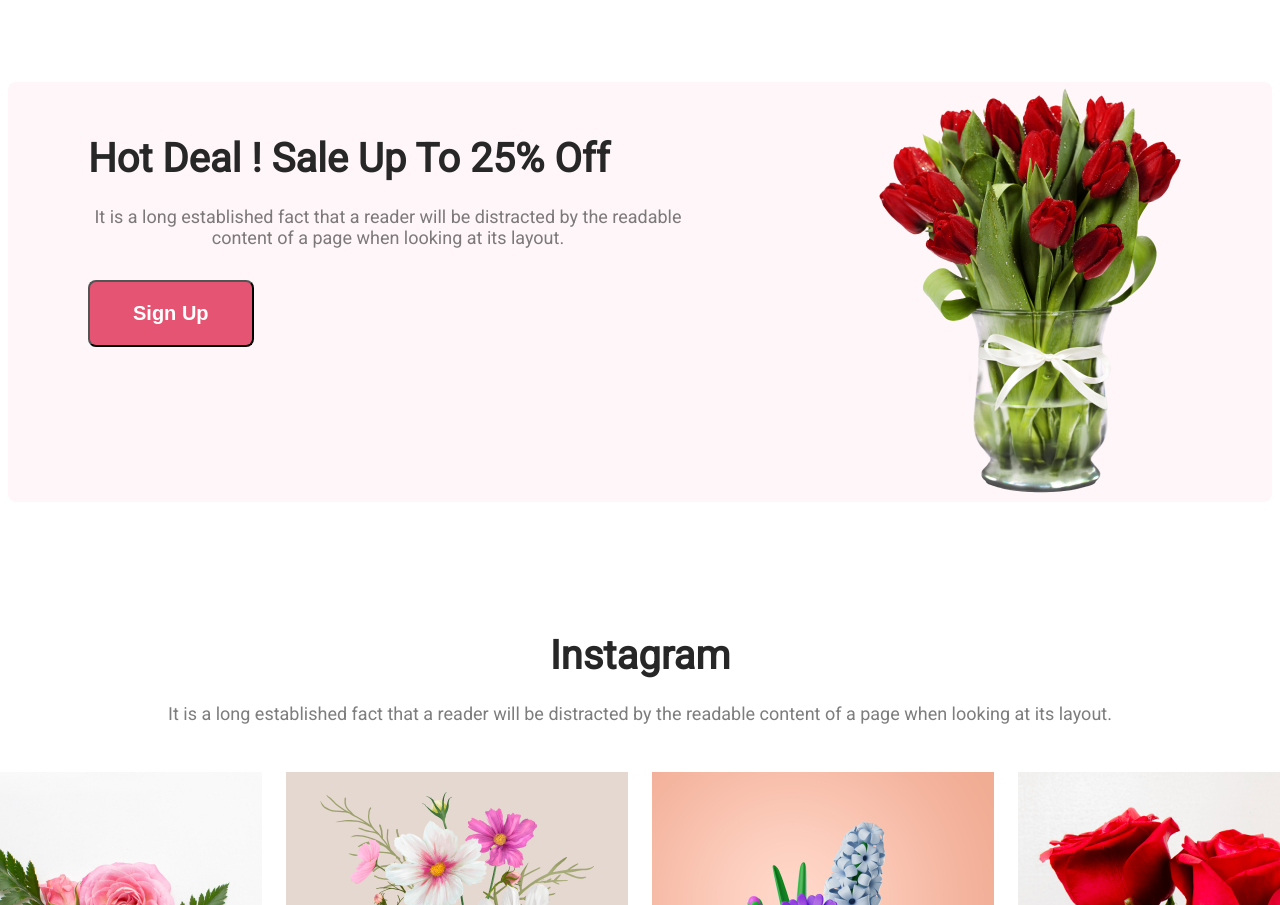
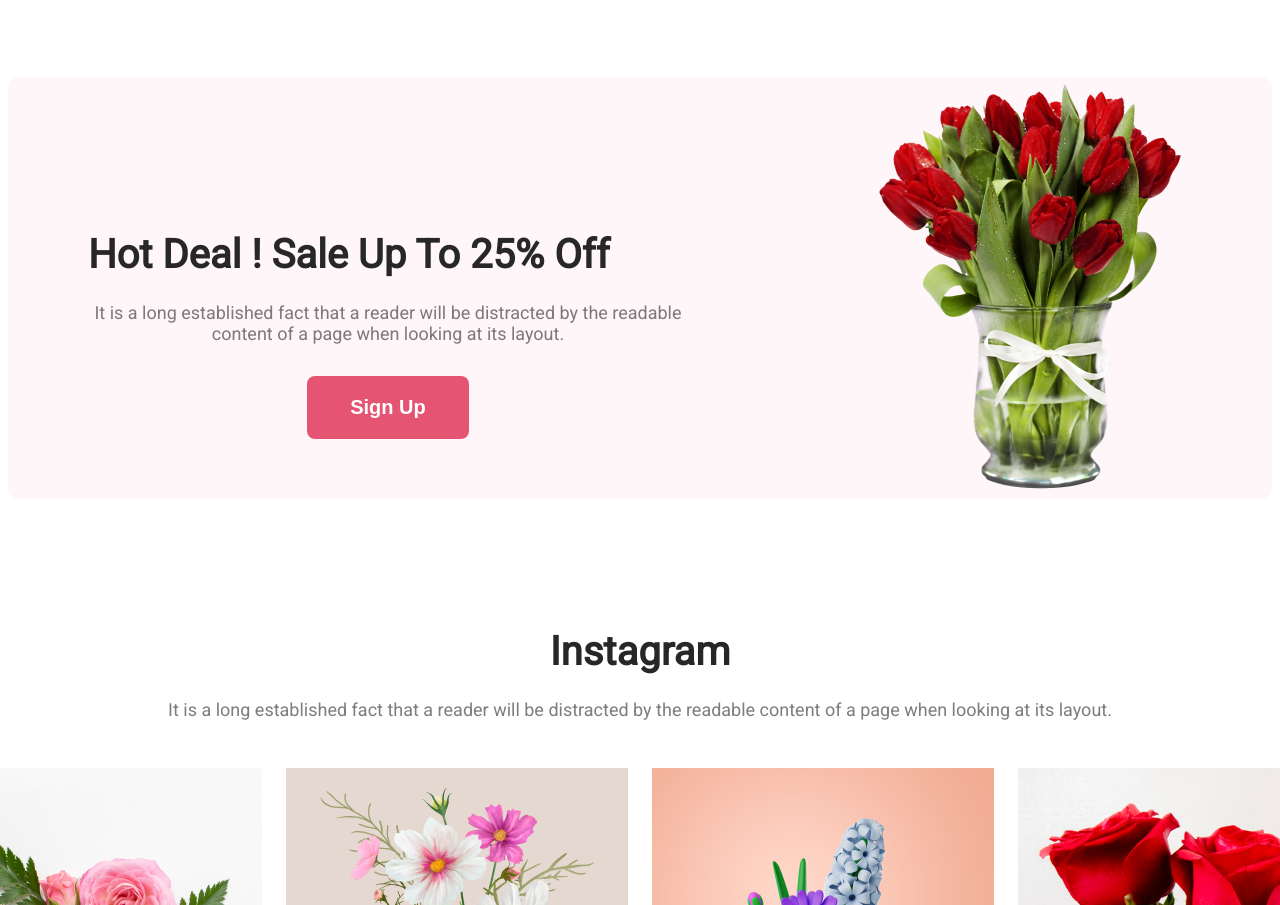
Before and after one commit to Rafi-17/flower-shop, a plain HTML site: page index.html in a window 1280 px wide. Shown: the part 2640-3545 px from the top of the page. Drawn offline with Linux system fonts and the light colour scheme.

Commit message:
final assignment

```diff
--- a/index.html
+++ b/index.html
@@ -67,7 +67,10 @@
                 <div class="deal-content">
                     <h4 class="deal-title">Hot Deal ! Sale Up To 25% <span>Off</span></h4>
                     <p class="deal-description">It is a long established fact that a reader will be distracted by the readable content of a page when looking at its layout.</p>
-                    <button class="btn-primary">Sign Up</button>
+                    <div class="btn-div">
+                        <button class="btn-primary">Sign Up</button>
+                    </div>
+
                 </div>
                 <img class="hot-deal-img" src="images/pngwing 8.png" alt="">
             </div>
--- a/styles/flower.css
+++ b/styles/flower.css
@@ -30,6 +30,7 @@ header {
 }
 
 .btn-primary {
+    border: 0;
     border-radius: 8px;
     background: #E55473;
     padding: 20px 43px;
@@ -142,6 +143,9 @@ main section {
 }
 
 /* hot deal styles */
+.btn-div{
+    text-align: center;
+}
 .hot-deal {
     border-radius: 8px;
     background: rgba(229, 84, 115, 0.05);
@@ -158,6 +162,7 @@ main section {
 }
 
 .deal-title {
+    padding-top: 100px;
     margin-bottom: 24px;
     color: #272727;
     font-size: 40px;
```
